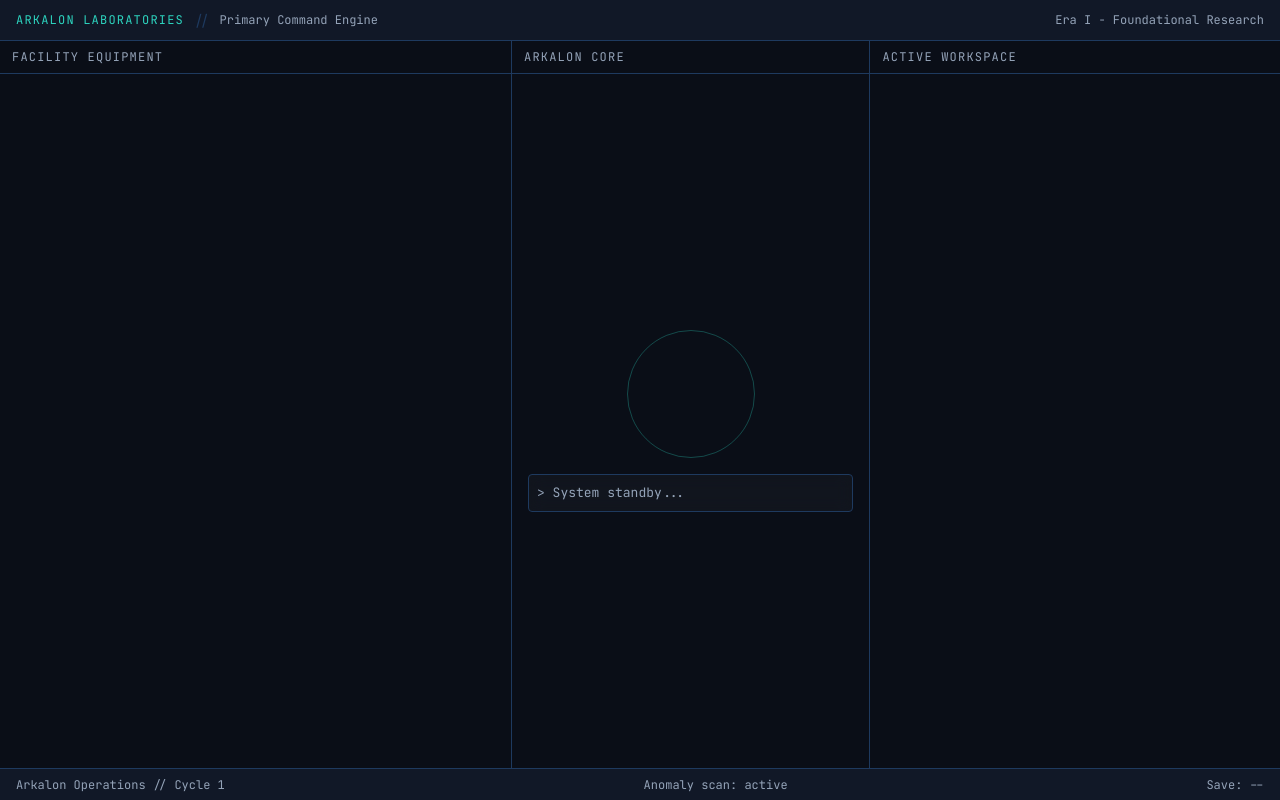
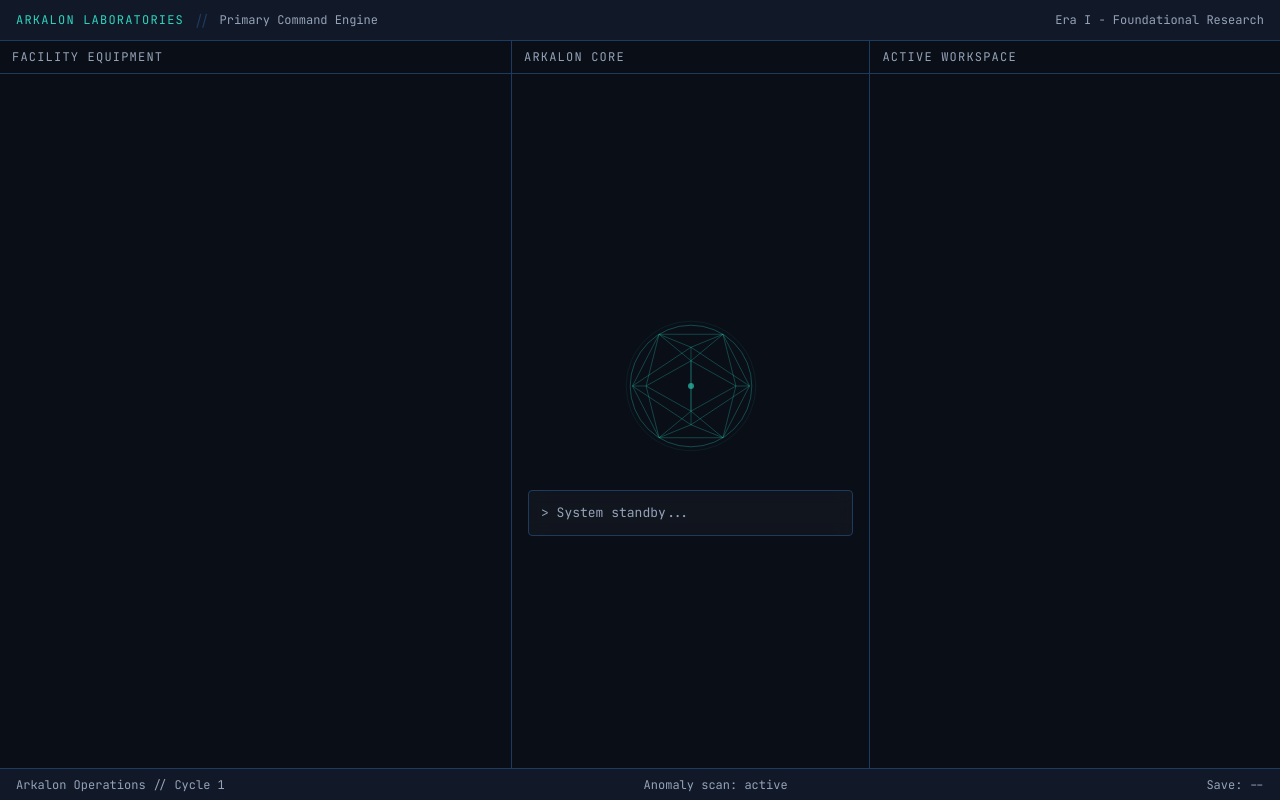
Before and after one commit to AlexDegerman/arkalon-labs, a Next.js app: page /game in a window 1280 px wide. Built offline with nearby package versions, Linux system fonts and the light colour scheme.

Commit message:
add arkalon SVG wireframe sphere with idle, anomaly, and prestige animation states

```diff
--- a/app/globals.css
+++ b/app/globals.css
@@ -376,8 +376,32 @@ pre {
 }
 
 @keyframes arkalon-prestige {
-  0% { transform: scale(1); }
+  0% { transform: scale(1); opacity: 1; }
   100% { transform: scale(0) rotate(720deg); opacity: 0; }
+}
+
+.arkalon-sphere-wrap {
+  display: flex;
+  align-items: center;
+  justify-content: center;
+  cursor: default;
+  transform-origin: center;
+}
+
+.arkalon-sphere-wrap[role="button"] {
+  cursor: pointer;
+}
+
+.arkalon-idle-anim {
+  animation: arkalon-breathe 4s ease-in-out infinite;
+}
+
+.arkalon-anomaly-anim {
+  animation: arkalon-anomaly 0.6s ease-in-out infinite;
+}
+
+.arkalon-prestige-anim {
+  animation: arkalon-prestige 1.5s ease-in-out forwards;
 }
 
 /* Tutorial highlight ring */
--- /dev/null
+++ b/components/arkalon/ArkalonSphere.tsx
@@ -0,0 +1,231 @@
+'use client'
+
+import { useCallback } from 'react'
+
+export type ArkalonState = 'idle' | 'anomaly' | 'prestige'
+
+interface Props {
+  state: ArkalonState
+  interactive: boolean
+  onClick?: () => void
+  size?: number
+}
+
+// Wireframe icosahedron vertex pairs for the sphere lines
+// Normalized to a unit sphere then scaled by size/2
+function buildEdges(
+  cx: number,
+  cy: number,
+  r: number
+): [number, number, number, number][] {
+  const phi = (1 + Math.sqrt(5)) / 2
+  const scale = r / Math.sqrt(1 + phi * phi)
+
+  // 12 vertices of a unit icosahedron
+  const verts: [number, number, number][] = [
+    [0, 1, phi],
+    [0, -1, phi],
+    [0, 1, -phi],
+    [0, -1, -phi],
+    [1, phi, 0],
+    [-1, phi, 0],
+    [1, -phi, 0],
+    [-1, -phi, 0],
+    [phi, 0, 1],
+    [-phi, 0, 1],
+    [phi, 0, -1],
+    [-phi, 0, -1]
+  ].map(([x, y, z]) => [x * scale, y * scale, z * scale])
+
+  // 30 edges of a regular icosahedron
+  const edgeIndices: [number, number][] = [
+    [0, 1],
+    [0, 4],
+    [0, 5],
+    [0, 8],
+    [0, 9],
+    [1, 6],
+    [1, 7],
+    [1, 8],
+    [1, 9],
+    [2, 3],
+    [2, 4],
+    [2, 5],
+    [2, 10],
+    [2, 11],
+    [3, 6],
+    [3, 7],
+    [3, 10],
+    [3, 11],
+    [4, 5],
+    [4, 8],
+    [4, 10],
+    [5, 9],
+    [5, 11],
+    [6, 7],
+    [6, 8],
+    [6, 10],
+    [7, 9],
+    [7, 11],
+    [8, 10],
+    [9, 11]
+  ]
+
+  // Simple orthographic projection with slight perspective
+  return edgeIndices.map(([a, b]) => {
+    const [ax, ay, az] = verts[a]
+    const [bx, by, bz] = verts[b]
+    const perspA = 1 + az / (r * 4)
+    const perspB = 1 + bz / (r * 4)
+    return [
+      cx + ax * perspA,
+      cy - ay * perspA,
+      cx + bx * perspB,
+      cy - by * perspB
+    ]
+  })
+}
+
+export default function ArkalonSphere({
+  state,
+  interactive,
+  onClick,
+  size = 128
+}: Props) {
+  const cx = size / 2
+  const cy = size / 2
+  const r = size * 0.38
+
+  const edges = buildEdges(cx, cy, r)
+
+  const animationClass =
+    state === 'anomaly'
+      ? 'arkalon-anomaly-anim'
+      : state === 'prestige'
+        ? 'arkalon-prestige-anim'
+        : 'arkalon-idle-anim'
+
+  const handleClick = useCallback(() => {
+    if (interactive && onClick) onClick()
+  }, [interactive, onClick])
+
+  const handleKeyDown = useCallback(
+    (e: React.KeyboardEvent) => {
+      if (interactive && onClick && (e.key === 'Enter' || e.key === ' ')) {
+        e.preventDefault()
+        onClick()
+      }
+    },
+    [interactive, onClick]
+  )
+
+  const strokeColor =
+    state === 'anomaly'
+      ? '#ef4444'
+      : state === 'prestige'
+        ? '#c026d3'
+        : 'var(--border-accent)'
+
+  const strokeOpacity = state === 'idle' ? 0.7 : 1
+
+  return (
+    <div
+      className={`arkalon-sphere-wrap ${animationClass}`}
+      style={{ width: size, height: size }}
+      role={interactive ? 'button' : 'img'}
+      aria-label={
+        interactive ? 'Arkalon core - click to interact' : 'Arkalon core visual'
+      }
+      tabIndex={interactive ? 0 : -1}
+      onClick={handleClick}
+      onKeyDown={handleKeyDown}
+    >
+      <svg
+        width={size}
+        height={size}
+        viewBox={`0 0 ${size} ${size}`}
+        aria-hidden="true"
+        style={{ overflow: 'visible' }}
+      >
+        {/* Outer glow circle */}
+        <circle
+          cx={cx}
+          cy={cy}
+          r={r + 4}
+          fill="none"
+          stroke={strokeColor}
+          strokeWidth="0.5"
+          strokeOpacity="0.2"
+        />
+
+        {/* Core circle */}
+        <circle
+          cx={cx}
+          cy={cy}
+          r={r}
+          fill="none"
+          stroke={strokeColor}
+          strokeWidth="1"
+          strokeOpacity={strokeOpacity * 0.5}
+        />
+
+        {/* Wireframe edges */}
+        {edges.map(([x1, y1, x2, y2], i) => (
+          <line
+            key={i}
+            x1={x1}
+            y1={y1}
+            x2={x2}
+            y2={y2}
+            stroke={strokeColor}
+            strokeWidth="0.75"
+            strokeOpacity={strokeOpacity * 0.6}
+          />
+        ))}
+
+        {/* Center node */}
+        <circle
+          cx={cx}
+          cy={cy}
+          r={3}
+          fill={strokeColor}
+          opacity={strokeOpacity}
+        />
+
+        {/* Interactive pulse ring */}
+        {interactive && state === 'idle' && (
+          <circle
+            cx={cx}
+            cy={cy}
+            r={r + 10}
+            fill="none"
+            stroke={strokeColor}
+            strokeWidth="0.5"
+            strokeOpacity="0.15"
+            className="dot-pulse"
+          />
+        )}
+
+        {/* Anomaly spike overlays */}
+        {state === 'anomaly' &&
+          [0, 60, 120, 180, 240, 300].map((angle, i) => {
+            const rad = (angle * Math.PI) / 180
+            const innerR = r + 2
+            const outerR = r + 14 + (i % 2 === 0 ? 6 : 0)
+            return (
+              <line
+                key={`spike-${i}`}
+                x1={cx + Math.cos(rad) * innerR}
+                y1={cy + Math.sin(rad) * innerR}
+                x2={cx + Math.cos(rad) * outerR}
+                y2={cy + Math.sin(rad) * outerR}
+                stroke="#ef4444"
+                strokeWidth="1.5"
+                strokeOpacity="0.8"
+              />
+            )
+          })}
+      </svg>
+    </div>
+  )
+}
--- a/components/layout/CenterColumn.tsx
+++ b/components/layout/CenterColumn.tsx
@@ -1,4 +1,6 @@
 'use client'
+
+import ArkalonSphere from '@/components/arkalon/ArkalonSphere'
 
 export default function CenterColumn() {
   return (
@@ -8,11 +10,10 @@ export default function CenterColumn() {
           Arkalon Core
         </p>
       </div>
-      <div className="flex-1 flex flex-col items-center justify-center gap-4 p-4">
-        {/* Arkalon SVG sphere renders here in Phase 2 */}
-        <div className="w-32 h-32 rounded-full border border-(--border-accent) opacity-30" />
-        {/* Terminal console renders here in Phase 2 */}
-        <div className="w-full glass rounded p-2">
+      <div className="flex-1 flex flex-col items-center justify-center gap-6 p-4 overflow-y-auto scrollbar-dark">
+        <ArkalonSphere state="idle" interactive={false} size={160} />
+        {/* Terminal console renders here in Commit 2.3 */}
+        <div className="w-full glass rounded p-3">
           <p className="terminal text-(--text-secondary) text-xs">
             &gt; System standby...
           </p>
--- a/components/layout/MobileScreen.tsx
+++ b/components/layout/MobileScreen.tsx
@@ -2,6 +2,7 @@
 
 import { useActiveTab } from '@/hooks/useActiveTab'
 import MobileMoreDrawer from '@/components/layout/MobileMoreDrawer'
+import ArkalonSphere from '../arkalon/ArkalonSphere'
 
 export default function MobileScreen() {
   const { mobileTab, moreDrawerOpen, setMoreDrawerOpen } = useActiveTab()
@@ -19,11 +20,16 @@ export default function MobileScreen() {
 
       {/* Arkalon tab */}
       {mobileTab === 'arkalon' && (
-        <div className="h-full overflow-y-auto p-3 flex flex-col items-center gap-4">
-          <div className="w-24 h-24 rounded-full border border-(--border-accent) opacity-30 mt-8" />
-          <p className="terminal text-(--text-secondary) text-xs">
-            Arkalon core renders here in Phase 2
-          </p>
+        <div className="h-full overflow-y-auto p-4 flex flex-col items-center gap-6 scrollbar-dark">
+          <div className="mt-6">
+            <ArkalonSphere state="idle" interactive={false} size={140} />
+          </div>
+          {/* Terminal console renders here in Commit 2.3 */}
+          <div className="w-full glass rounded p-3">
+            <p className="terminal text-(--text-secondary) text-xs">
+              &gt; System standby...
+            </p>
+          </div>
         </div>
       )}
 
```
